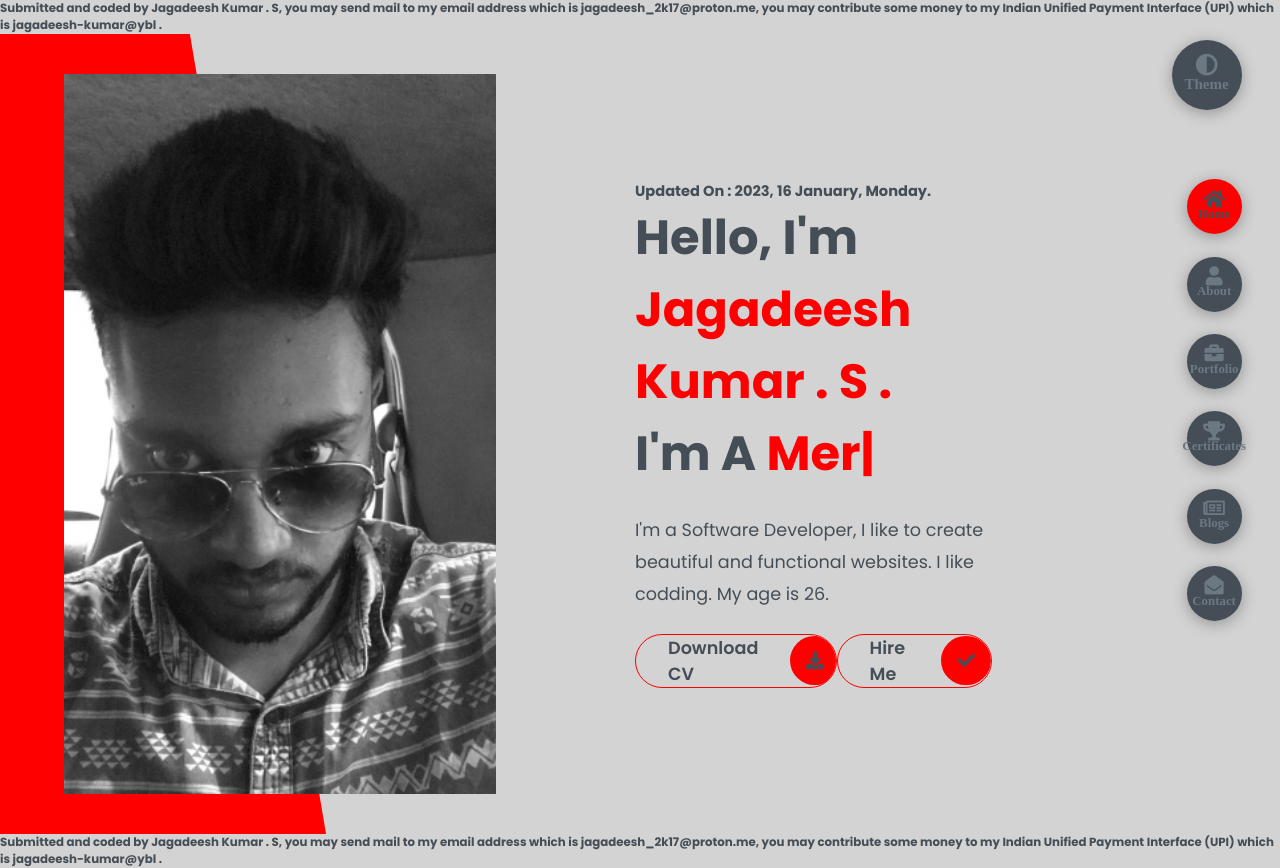
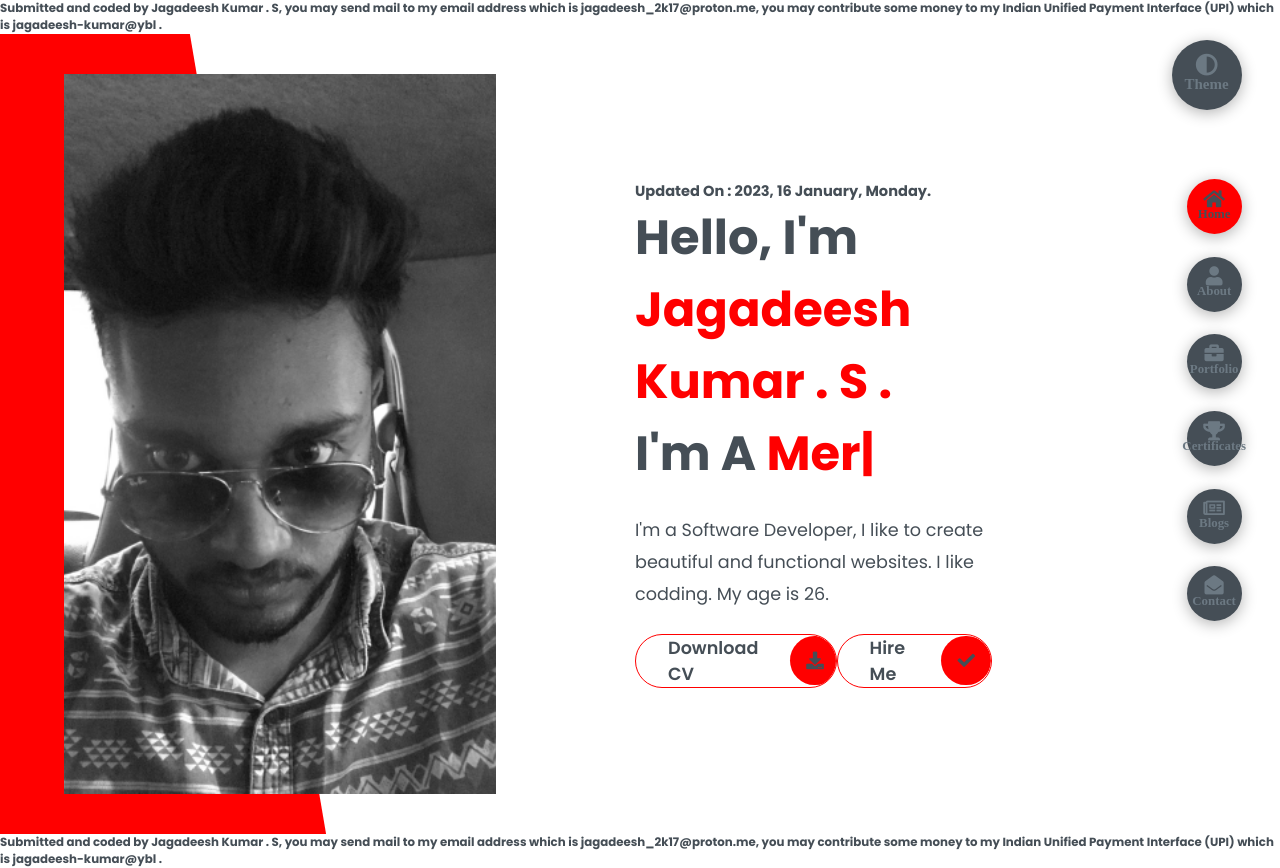
Before and after one commit to Jagadeesh-Kumar-Initial-Is-S/Portfolio, a plain HTML site: page index.html in a window 1280 px wide. Both pictures are taken after a click on the element "Theme". Drawn offline with nearby package versions, Linux system fonts and the light colour scheme.

Commit message:
Committed.

```diff
--- a/styles/styles.css
+++ b/styles/styles.css
@@ -22,7 +22,7 @@
 }
 
 .light-mode {
-  --color-primary: lightgrey;
+  --color-primary: #FFFFFF;
   --color-secondary: red;
   --color-white: #454e56;
   --color-black: #000;
@@ -31,7 +31,7 @@
   --color-grey-2: #6c7983;
   --color-grey-3: #6c7983;
   --color-grey-4: #454e56;
-  --color-grey-5: #f8f8f8;
+  --color-grey-5: lightgrey;
   --color-grey-6: #12181b;
 }
 
```
Also changed, not shown: 1 other file.
